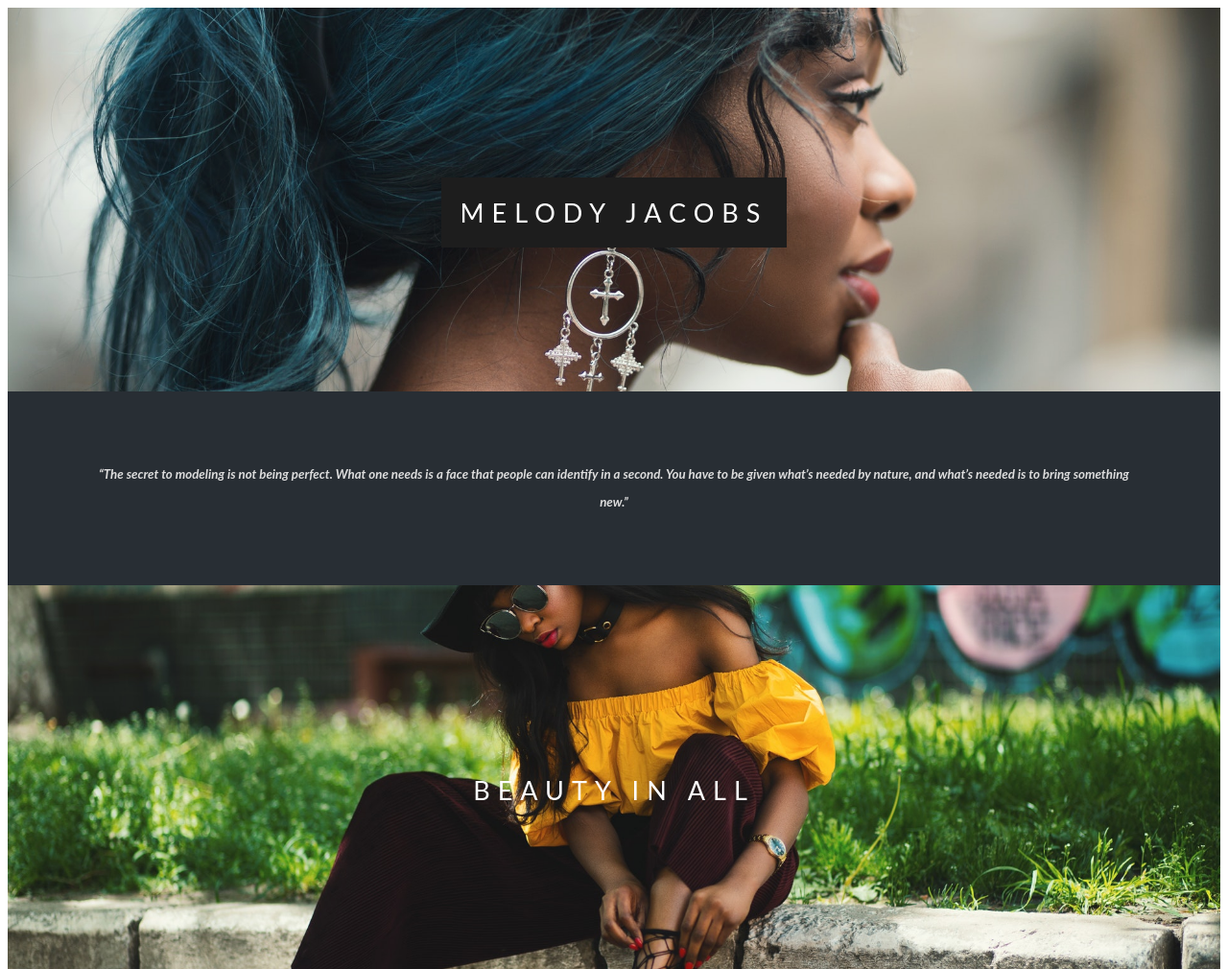
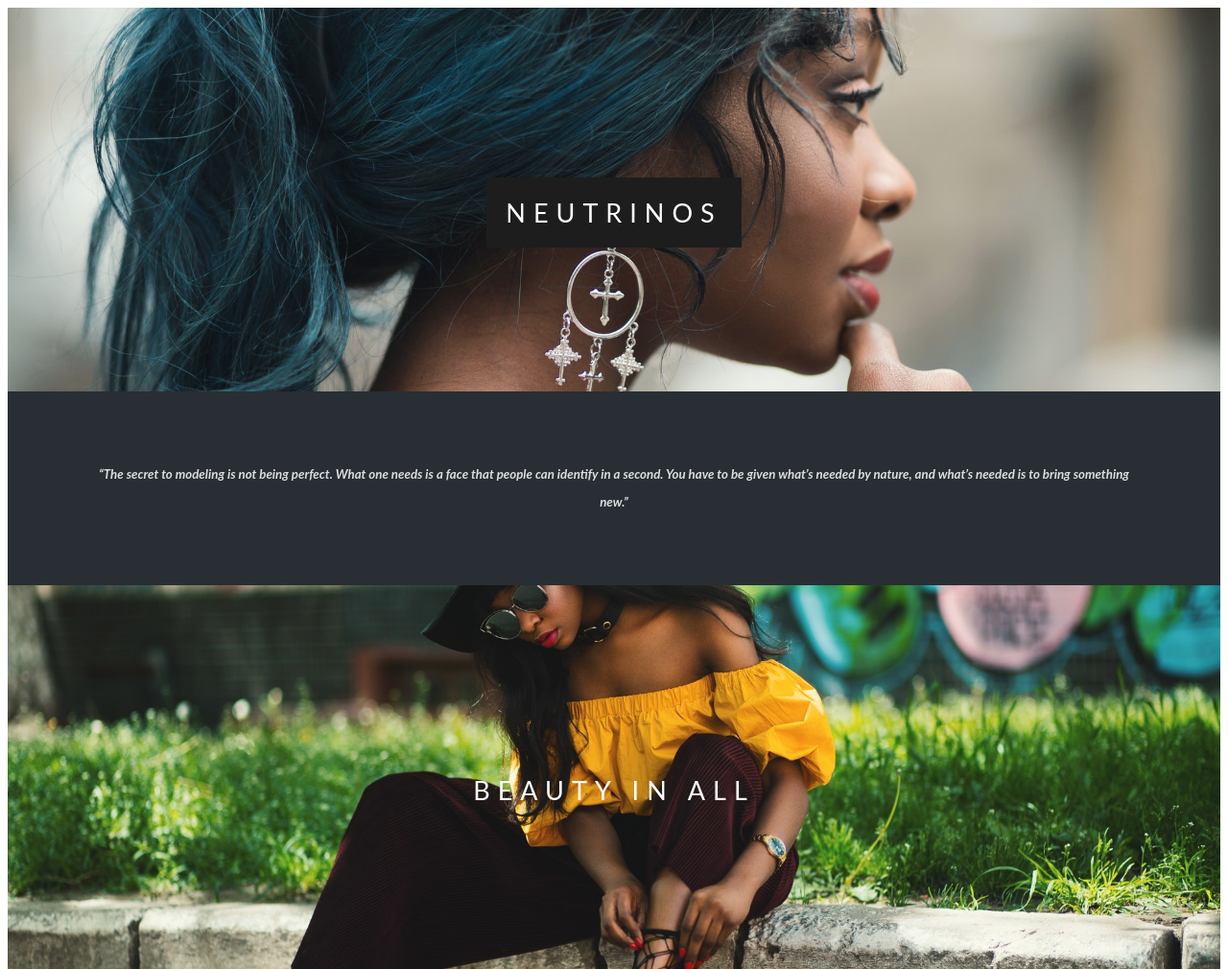
Before and after one commit to Njabulo961/Njabulo961.github.io, a plain HTML site: page Parallex Demo/index.html in a window 1280 px wide. Shown: the top 1010 px of the page at 96% size. Drawn offline with Linux system fonts and the light colour scheme.

Commit message:
Initial commit

```diff
--- a/Parallex Demo/index.html
+++ b/Parallex Demo/index.html
@@ -1,5 +1,6 @@
 <!DOCTYPE html>
 <html lang="en">
+
 <head>
   <meta charset="UTF-8">
   <meta name="viewport" content="width=device-width, initial-scale=1.0">
@@ -7,17 +8,21 @@
   <title>Document</title>
   <link rel="stylesheet" href="style.css">
 </head>
+
 <body>
   <div class="pimg-1">
     <div class="p-text">
       <span class="border">
-        Melody Jacobs
+        Neutrinos
       </span>
     </div>
   </div>
 
   <section class="section section-dark">
-    <h5><em>“The secret to modeling is not being perfect. What one needs is a face that people can identify in a second. You have to be given what’s needed by nature, and what’s needed is to bring something new.”</em></h5>
+    <h5>
+      <em>“The secret to modeling is not being perfect. What one needs is a face that people can identify in a second. You have
+        to be given what’s needed by nature, and what’s needed is to bring something new.”</em>
+    </h5>
   </section>
 
   <div class="pimg-2">
@@ -29,20 +34,25 @@
   </div>
 
   <section class="section section-light">
-    <h4>“We are often taught to look for the beauty in all things, so in finding it, the layman asks the philosopher while the philosopher asks the photographer.”</h4>
+    <h4>“We are often taught to look for the beauty in all things, so in finding it, the layman asks the philosopher while the
+      philosopher asks the photographer.”</h4>
 
   </section>
 
   <div class="pimg-3">
     <div class="p-text">
       <span class="border trans">
-      Not Easily Broken
+        Not Easily Broken
       </span>
     </div>
   </div>
 
   <section class="section section-dark">
-    <h5><em>“Listen my dear sister! You only fix something, when it’s broken. And you - are far from broken. Say to yourself, I am perfect, the way I am. Say to yourself, I am beautiful the way I am. Say to yourself, those who do not accept me the way I am, do not deserve me in their life.” </em></h5>
+    <h5>
+      <em>“Listen my dear sister! You only fix something, when it’s broken. And you - are far from broken. Say to yourself, I
+        am perfect, the way I am. Say to yourself, I am beautiful the way I am. Say to yourself, those who do not accept
+        me the way I am, do not deserve me in their life.” </em>
+    </h5>
 
   </section>
 
@@ -59,4 +69,5 @@
 <footer>
   &copy; Created by Njabulo Magudulela
 </footer>
+
 </html>
```
